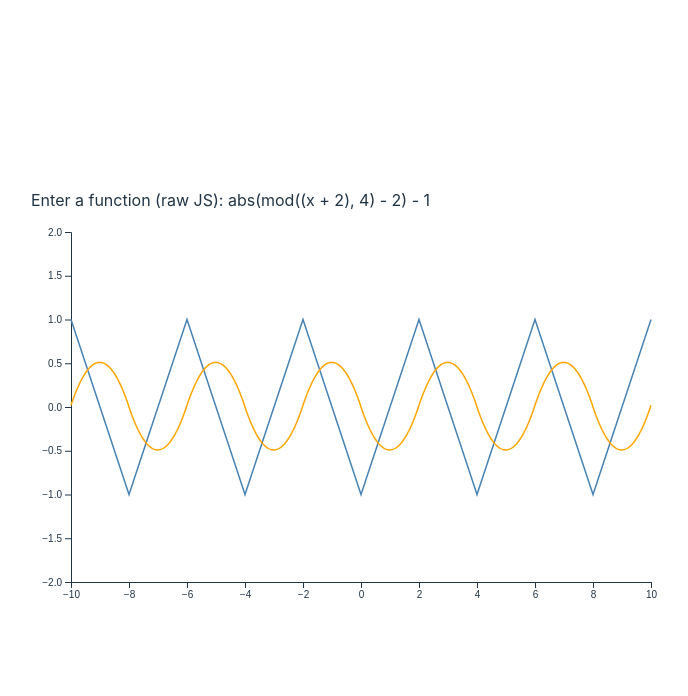
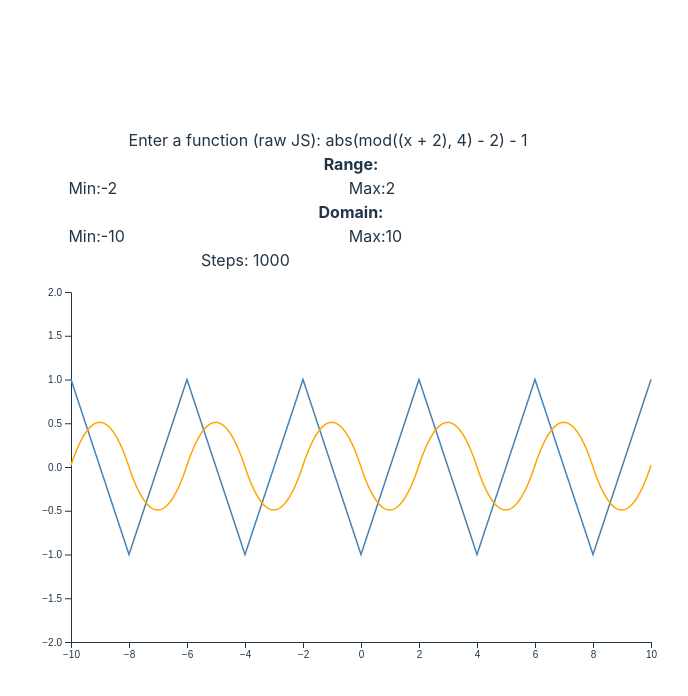
Before and after one commit to SelfMadeSystem/integral-visualiser, a website built with Vite: page index.html in a window 1280 px wide. Shown: the whole page, without its empty margins (289-977 px from the left). Built offline with nearby package versions, Linux system fonts and the light colour scheme.

Commit message:
Improvements

```diff
--- a/index.html
+++ b/index.html
@@ -8,9 +8,31 @@
   </head>
   <body>
     <div class="flex flex-col mx-auto">
-      <div>
+      <div class="mx-auto">
         <label for="function">Enter a function (raw JS):</label>
         <input id="function" type="text" />
+      </div>
+      <div class="flex flex-col">
+        <span class="font-bold mx-auto">Range:</span>
+        <div class="flex flex-row mx-auto">
+          <label for="range-min">Min:</label>
+          <input id="range-min" type="number" />
+          <label for="range-max">Max:</label>
+          <input id="range-max" type="number" />
+        </div>
+      </div>
+      <div class="flex flex-col">
+        <span class="font-bold mx-auto">Domain:</span>
+        <div class="flex flex-row mx-auto">
+          <label for="domain-min">Min:</label>
+          <input id="domain-min" type="number" />
+          <label for="domain-max">Max:</label>
+          <input id="domain-max" type="number" />
+        </div>
+      </div>
+      <div class="mx-auto">
+        <label for="steps">Steps:</label>
+        <input id="steps" type="number" />
       </div>
       <div id="container"></div>
     </div>
--- a/src/main.ts
+++ b/src/main.ts
@@ -3,10 +3,22 @@ import * as d3 from "d3";
 import { IntegralCalculator } from "./integral-calc";
 
 const container = document.getElementById("container")!;
+const functionInput = document.getElementById("function") as HTMLInputElement;
+const rangeMinInput = document.getElementById("range-min") as HTMLInputElement;
+const rangeMaxInput = document.getElementById("range-max") as HTMLInputElement;
+const domainMinInput = document.getElementById(
+  "domain-min"
+) as HTMLInputElement;
+const domainMaxInput = document.getElementById(
+  "domain-max"
+) as HTMLInputElement;
+const nInput = document.getElementById("steps") as HTMLInputElement;
 
-const domain = [-10, 10];
-const range = [-2, 2];
-const n = 1000;
+rangeMinInput.value = "-2";
+rangeMaxInput.value = "2";
+domainMinInput.value = "-10";
+domainMaxInput.value = "10";
+nInput.value = "1000";
 
 // Declare the chart dimensions and margins.
 const width = 640;
@@ -16,6 +28,12 @@ const marginRight = 20;
 const marginBottom = 30;
 const marginLeft = 40;
 
+function plotStuff(
+  f: (x: number) => number,
+  domain: readonly [number, number],
+  range: readonly [number, number],
+  n: number
+) {
   // Declare the x (horizontal position) scale.
   const x = d3
     .scaleLinear()
@@ -28,7 +46,6 @@ const y = d3
     .domain(range)
     .range([height - marginBottom, marginTop]);
 
-function plotStuff(f: (x: number) => number) {
   // Create the integral calculator.
   const calc = new IntegralCalculator(f);
 
@@ -84,8 +101,6 @@ function plotStuff(f: (x: number) => number) {
   container.append(svg.node()!);
 }
 
-const functionInput = document.getElementById("function") as HTMLInputElement;
-
 functionInput.value = "abs(mod((x + 2), 4) - 2) - 1";
 
 const context: Record<string, any> = {
@@ -98,13 +113,23 @@ for (const key of Object.getOwnPropertyNames(Math)) {
 
 function handleFunctionInput() {
   try {
+    const domain = [
+      domainMinInput.valueAsNumber,
+      domainMaxInput.valueAsNumber,
+    ] as const;
+    const range = [
+      rangeMinInput.valueAsNumber,
+      rangeMaxInput.valueAsNumber,
+    ] as const;
+    const n = nInput.valueAsNumber;
+
     const functionBody = `with (context) { return ${functionInput.value}; }`;
     const f = new Function("x", "context", functionBody) as (
       x: number,
       context: any
     ) => number;
 
-    plotStuff((x) => f(x, context));
+    plotStuff((x) => f(x, context), domain, range, n);
   } catch (e) {
     console.error(e);
   }
@@ -113,3 +138,8 @@ function handleFunctionInput() {
 handleFunctionInput();
 
 functionInput.addEventListener("input", handleFunctionInput);
+rangeMinInput.addEventListener("input", handleFunctionInput);
+rangeMaxInput.addEventListener("input", handleFunctionInput);
+domainMinInput.addEventListener("input", handleFunctionInput);
+domainMaxInput.addEventListener("input", handleFunctionInput);
+nInput.addEventListener("input", handleFunctionInput);
```
Also changed, not shown: README.md. Lines whose indentation alone changed are shown as unchanged.
